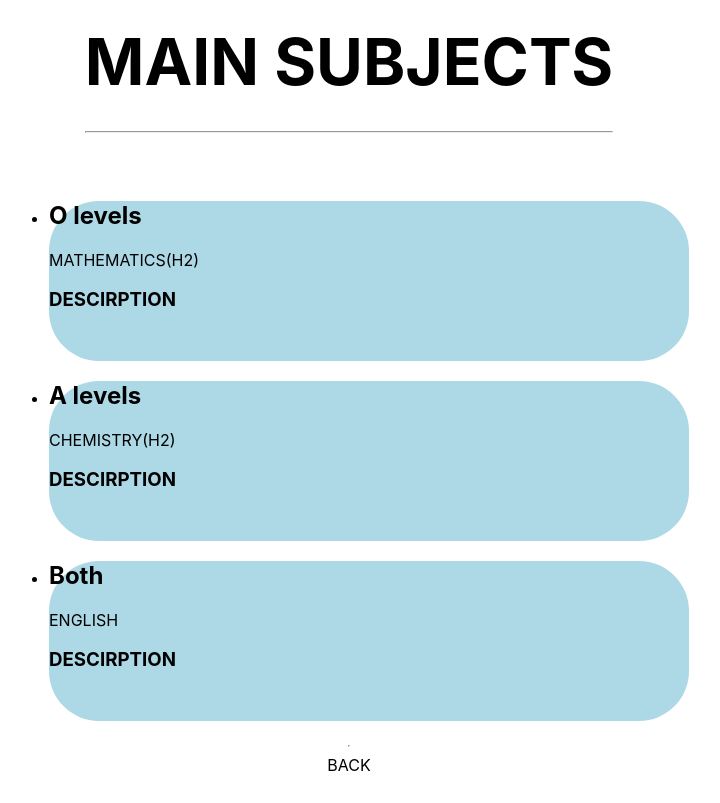
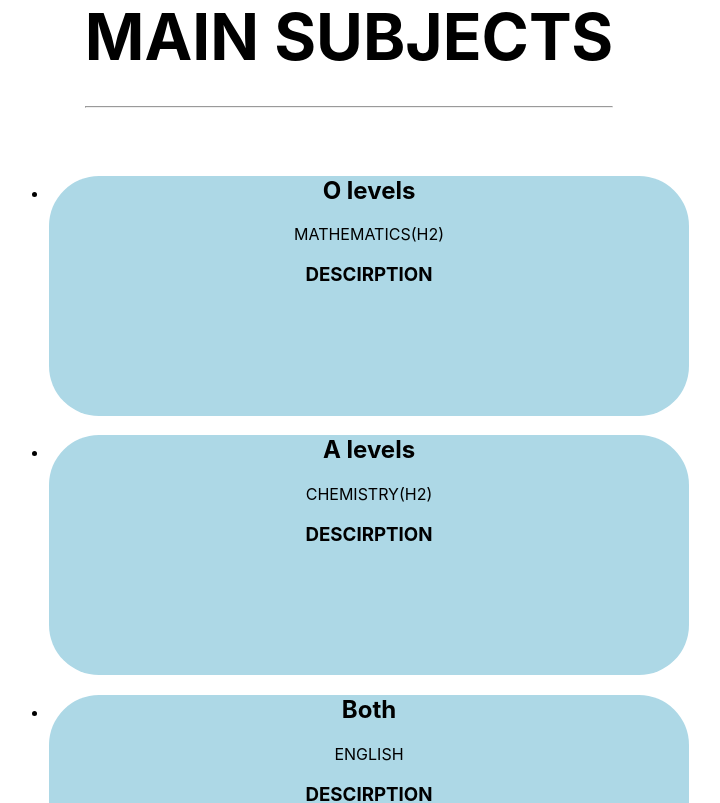
Before and after one commit to tch1001/EduHopeSG, a Next.js app: page /SUBJECTS in a window 1280 px wide. Shown: the top 803 px of the page, without its empty margins (291-1011 px from the left). Built offline with nearby package versions, Linux system fonts and the light colour scheme.

Commit message:
aligned text center

```diff
--- a/package.json
+++ b/package.json
@@ -8,7 +8,7 @@
     "start": "next start"
   },
   "dependencies": {
-    "next": "10.0.4",
+    "next": "^12.3.1",
     "react": "17.0.1",
     "react-dom": "17.0.1"
   }
--- a/pages/SUBJECTS/[id].js
+++ b/pages/SUBJECTS/[id].js
@@ -10,9 +10,9 @@ export default function SUBJECTS({ SUBJECTSr }) {
     return (
         <div className={styles.container}>
             <Head>
-                <title>{SUBJECTS.color} {SUBJECTS.id}</title>
-                <link rel="icon" type="image/x-icon" href="blob:https://web.telegram.org/bcd772a4-1f5c-4951-a5c9-f78775cc7bb7"></link>
-            </Head>
+        <title>EDUHOPE</title>
+        <link rel="icon" href="/EDUHOPE.png" />
+      </Head>
 
             <main className={styles.main}>
                 <h1 className={styles.title}>
--- a/pages/SUBJECTS/index.js
+++ b/pages/SUBJECTS/index.js
@@ -1,10 +1,17 @@
-
+import { useRouter } from 'next/router'
+import Head from 'next/head'
+import styles from '../../styles/Home.module.css'
 import Link from 'next/link'
-import styles from '../../styles/Home.module.css'
 
 export default function SUBJECTSList(props) {
   return (
+
     <div className={styles.container}>
+    <Head>
+        <title>EDUHOPE</title>
+        <link rel="icon" href="/EDUHOPE.png" />
+      </Head>
+
         <h1 className={styles.title}>
             MAIN SUBJECTS
            <hr></hr>
--- a/styles/Home.module.css
+++ b/styles/Home.module.css
@@ -114,16 +114,18 @@
   height: 1em;
 }
 .btn{
-  height:20vh;
+  height:30vh;
   width:50vw;
   background-color:lightblue;
-  border-radius:50px
+  border-radius:50px;
+  text-align:center;
 }
 .btn2{
   height:20vh;
   width:50vw;
   background-color:lightblue;
-  border-radius:50px
+  border-radius:50px;
+
 }
 @media (max-width: 600px) {
   .grid {
```
Also changed, not shown: 1 other file (tests, documents, lock files or other folders).
